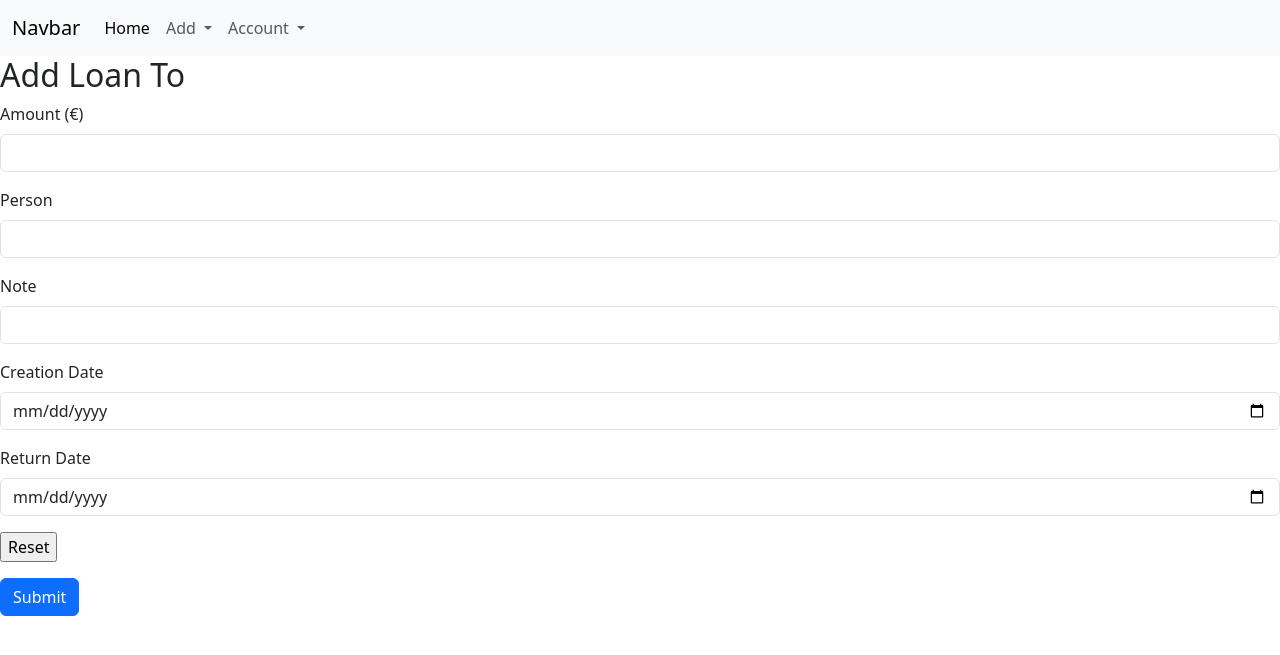
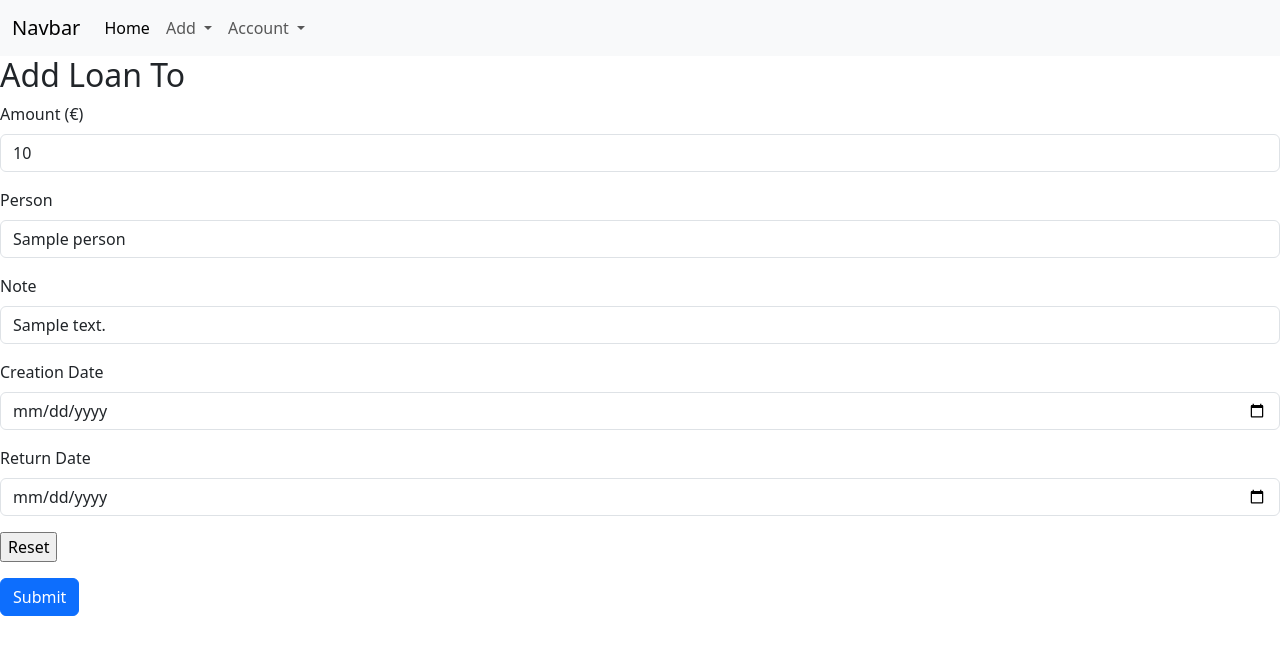
Before and after one commit to gweiser/finance-tracker, a Flask app: template website/templates/loan_to.html in a window 1280 px wide. Shown: the top 655 px of the page. Run offline with Flask 3, Linux system fonts and the light colour scheme; the template is opened without the code that fills it: most values are stand-ins (such as "Sample title", 1, 10 or a date in 2020).

Commit message:
Started implementing loan to modifiying

```diff
--- a/website/templates/home.html
+++ b/website/templates/home.html
@@ -40,6 +40,7 @@
                 <td>{{row.note}}</td>
                 <td>{{row.creation_date}}</td>
                 <td>{{row.return_date}}</td>
+                <td><a href="{{url_for('views.loan_to', id=row.id)}}">Edit</a></td>
             </tr>
         {% endfor %}
     </table>
--- a/website/templates/loan_to.html
+++ b/website/templates/loan_to.html
@@ -5,23 +5,23 @@
     <h2>Add Loan To</h2>
     <div class="mb-3">
       <label for="amount" class="form-label">Amount (€)</label>
-      <input type="number" class="form-control" name="amount" id="amount" required>
+      <input type="number" class="form-control" name="amount" id="amount" required value="{{data.amount}}">
     </div>
     <div class="mb-3">
         <label for="person" class="form-label">Person</label>
-        <input type="text" class="form-control" name="person" id="person" required>
+        <input type="text" class="form-control" name="person" id="person" required value="{{data.person}}">
     </div>
     <div class="mb-3">
       <label for="note" class="form-label">Note</label>
-      <input type="text" class="form-control" name="note" id="note">
+      <input type="text" class="form-control" name="note" id="note" required value="{{data.note}}">
     </div>
     <div class="mb-3">
         <label for="creation_date" class="form-label">Creation Date</label>
-        <input type="date" class="form-control" name="creation_date" id="creation_date">
+        <input type="date" class="form-control" name="creation_date" id="creation_date" required value="{{data.creation_date}}">
     </div>
     <div class="mb-3">
       <label for="return_date" class="form-label">Return Date</label>
-      <input type="date" class="form-control" name="return_date" id="return_date">
+      <input type="date" class="form-control" name="return_date" id="return_date" required value="{{data.return_date}}">
     </div>
 
 
```
Also changed, not shown: website/views.py (+49 -18 lines).
